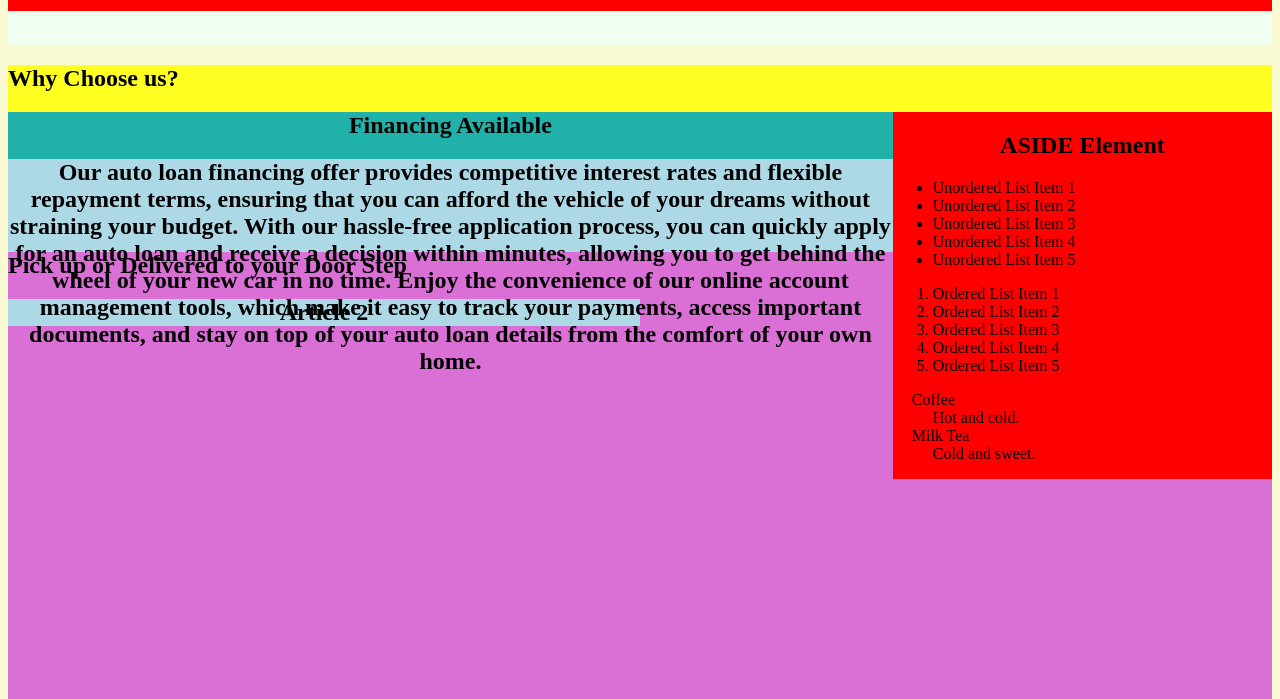
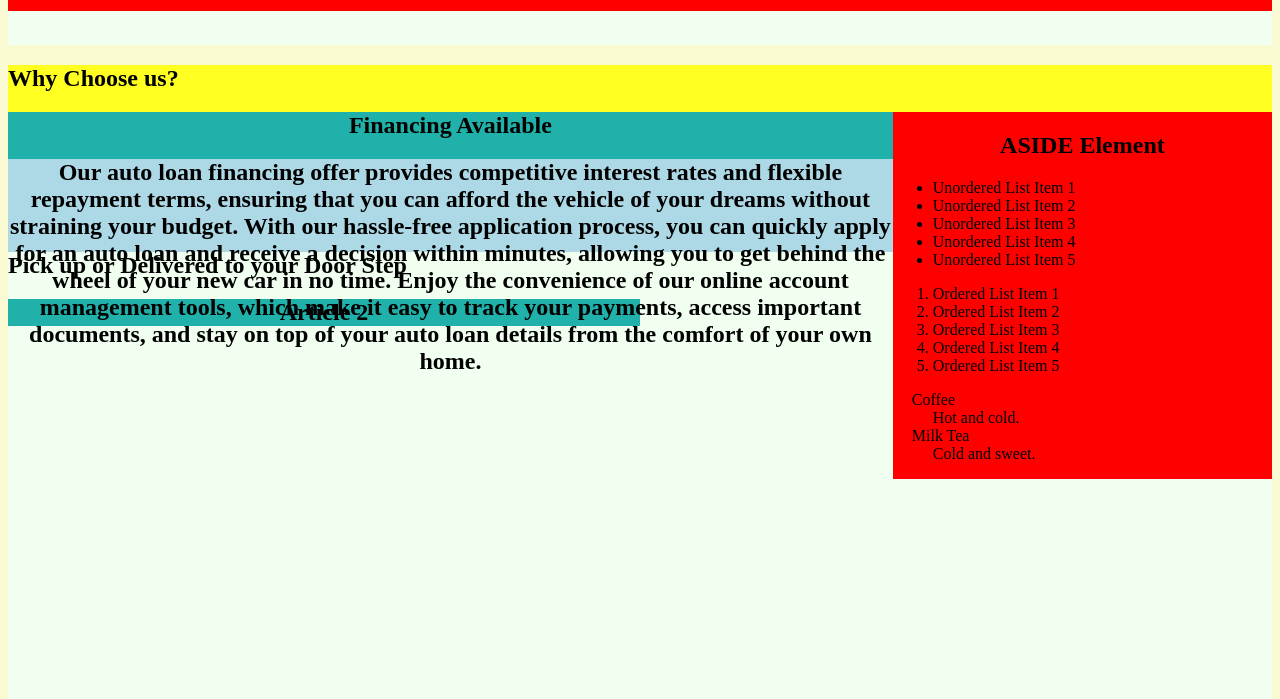
Before and after one commit to p0rky13/Semantics, a plain HTML site: page index.html in a window 1280 px wide. Shown: the part 101-800 px from the top of the page. Drawn offline with Linux system fonts and the light colour scheme.

Commit message:
Update index.html

```diff
--- a/index.html
+++ b/index.html
@@ -12,7 +12,7 @@
     <header style="background-color: honeydew; text-align: center;">
         <h1>RNS Auto Depot</h1>
         <!-- NAV  -->
-        <nav style="background-color:#777; text-align: center;">
+        <nav style="background-color: honeydew; text-align: center;">
             <!-- UNORDERED LIST -->
             <ul style="background-color: red; list-style-type: none; height: 4vh;">
                 <li style="float:left; padding-left: 35%">Home</li>
@@ -69,10 +69,10 @@
 
 
         <!--SECTION 2-->
-        <section style="background-color:orchid; height: 100vh;">
+        <section style="background-color: honeydew; height: 100vh;">
             <h2>Pick up or Delivered to your Door Step</h2>
             <!-- ARTICLE 2 -->
-            <article style="background-color:lightblue; width: 50%;">
+            <article style="background-color: lightseagreen; width: 50%;">
                 <h2 style="text-align: center;">Article 2</h2>
             </article>
 
```
